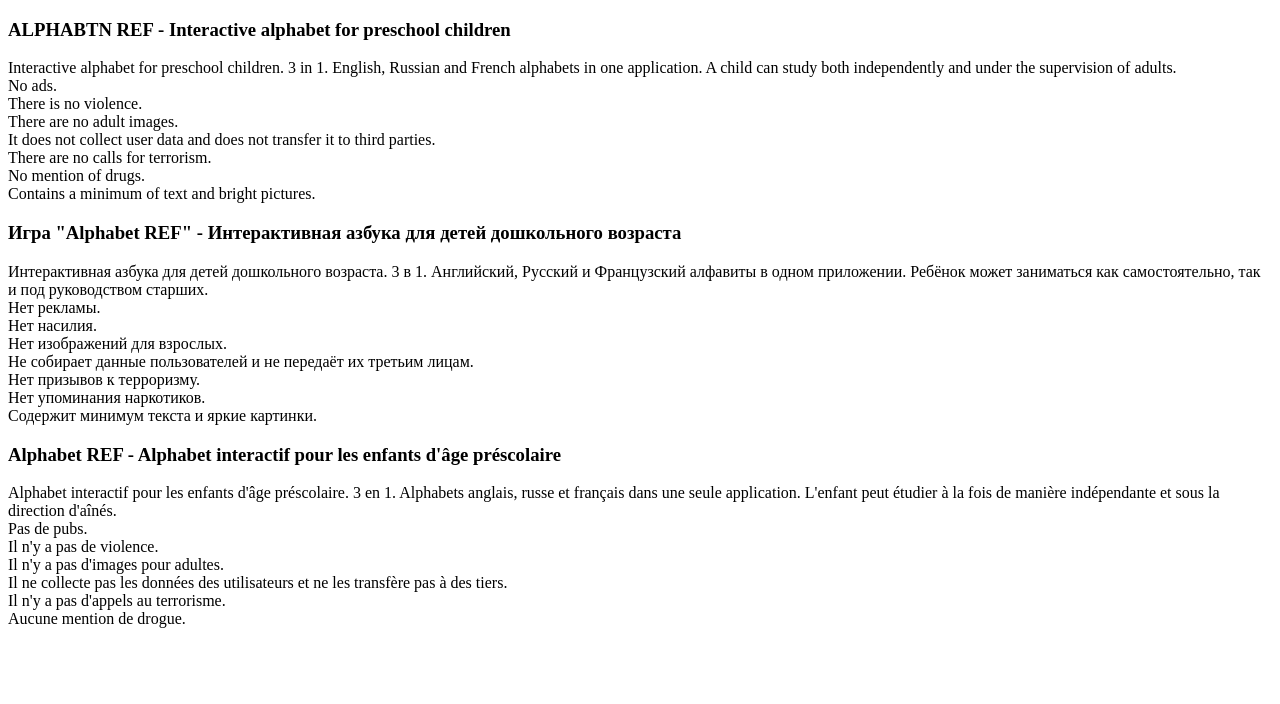
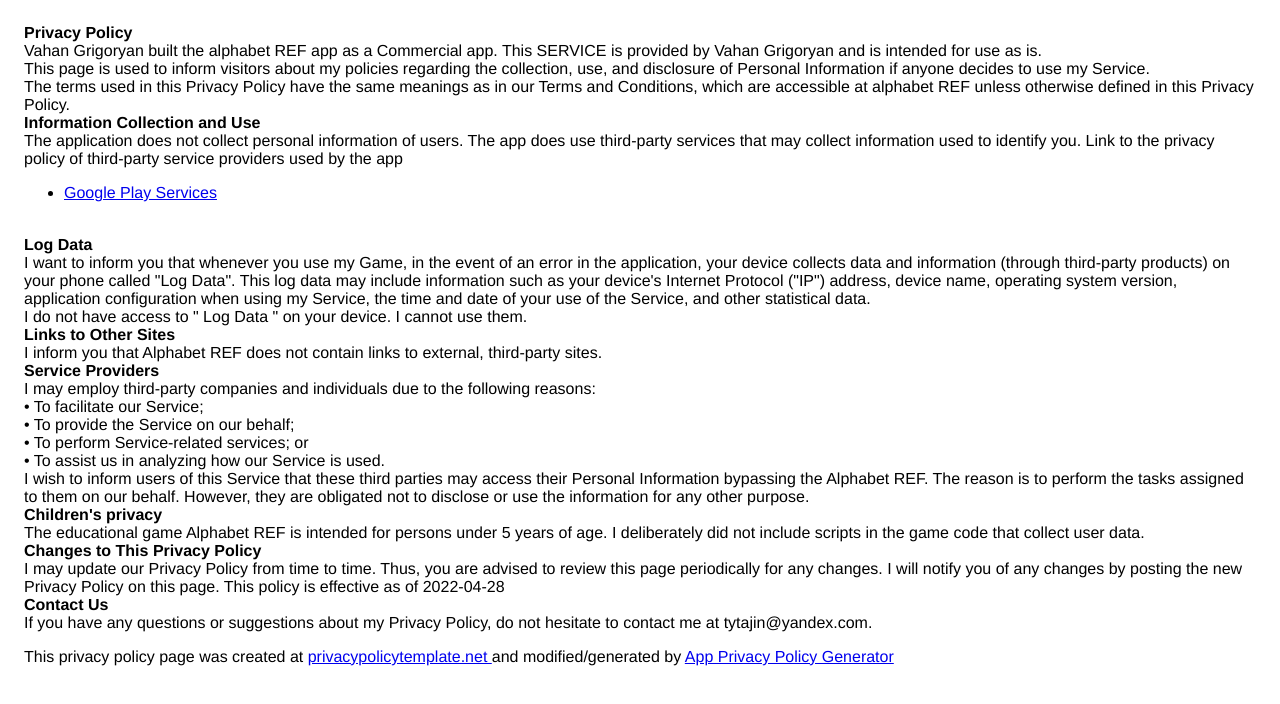
Before and after one commit to Vahan60/privacy, a plain HTML site: page index.html in a window 1280 px wide. Drawn offline with Linux system fonts and the light colour scheme.

Commit message:
Update index.html

```diff
--- a/index.html
+++ b/index.html
@@ -1,50 +1,42 @@
 <!DOCTYPE html>
+    <html>
+    <head>
+      <meta charset='utf-8'>
+      <meta name='viewport' content='width=device-width'>
+      <title>Privacy Policy</title>
+      <style> body { font-family: 'Helvetica Neue', Helvetica, Arial, sans-serif; padding:1em; } </style>
+    </head>
+    <body>
+      <b>Privacy Policy</b><br>
+Vahan Grigoryan built the alphabet REF app as a Commercial app. This SERVICE is provided by Vahan Grigoryan and is intended for use as is. <br>
+This page is used to inform visitors about my policies regarding the collection, use, and disclosure of Personal Information if anyone decides to use my Service.<br>
+The terms used in this Privacy Policy have the same meanings as in our Terms and Conditions, which are accessible at alphabet REF unless otherwise defined in this Privacy Policy.<br>
+<b>Information Collection and Use</b><br>
+The application does not collect personal information of users.
+The app does use third-party services that may collect information used to identify you.
+Link to the privacy policy of third-party service providers used by the app
+<ul><li><a href="https://www.google.com/policies/privacy/" target="_blank" rel="noopener noreferrer">Google Play Services</a></li></ul><br>
+<b>Log Data</b><br>
+I want to inform you that whenever you use my Game, in the event of an error in the application, your device collects data and information (through third-party products) on your phone called "Log Data". This log data may include information such as your device's Internet Protocol ("IP") address, device name, operating system version, application configuration when using my Service, the time and date of your use of the Service, and other statistical data.<br>
+I do not have access to " Log Data " on your device. I cannot use them.<br>
+<b>Links to Other Sites</b><br>
+I inform you that Alphabet REF does not contain links to external, third-party sites.<br>
+<b>Service Providers</b><br>
+I may employ third-party companies and individuals due to the following reasons:<br>
+•	To facilitate our Service;<br>
+•	To provide the Service on our behalf;<br>
+•	To perform Service-related services; or<br>
+•	To assist us in analyzing how our Service is used.<br>
+I wish to inform users of this Service that these third parties may access their Personal Information bypassing the Alphabet REF. The reason is to perform the tasks assigned to them on our behalf. However, they are obligated not to disclose or use the information for any other purpose.<br>
+<b>Children's privacy</b><br>
+The educational game Alphabet REF is intended for persons under 5 years of age. I deliberately did not include scripts in the game code that collect user data.<br>
+<b>Changes to This Privacy Policy</b><br>
+I may update our Privacy Policy from time to time. Thus, you are advised to review this page periodically for any changes. I will notify you of any changes by posting the new Privacy Policy on this page.
+This policy is effective as of 2022-04-28<br>
+<b>Contact Us</b><br>
+If you have any questions or suggestions about my Privacy Policy, do not hesitate to contact me at tytajin@yandex.com.
 
-<html>
 
-  <head>
-    <meta charset="UTF-8" />
-	<html lang="en">
-	<meta name="description" content="Interactive alphabet for preschoolers and first graders">
-	<html lang="fr">
-    <meta name="description" content="Abécédaire interactif pour les enfants d'âge préscolaire և les élèves de première année">
-	<html lang="ru">
-    <meta name="description" content="Интерактивная азбука для детей дошкольного возраста и первоклассников">
-	<meta name="viewport" content="width=device-width initial-scale=1" />
-    <title>alphabet</title>
-	<link rel="stylesheet"   href="style.css"/>
-  </head>
-
-  <body>
-        <h3>ALPHABTN REF - Interactive alphabet for preschool children</h3>
-	<p>Interactive alphabet for preschool children. 3 in 1. English, Russian and French alphabets in one application. A child can study both independently and under the supervision of adults.<br>
-No ads.<br>
-There is no violence.<br>
-There are no adult images.<br>
-It does not collect user data and does not transfer it to third parties.<br>
-There are no calls for terrorism.<br>
-No mention of drugs.<br>
-Contains a minimum of text and bright pictures.
-</p>
-	<h3>Игра "Аlphabet REF" - Интерактивная азбука для детей дошкольного возраста</h3>
-	<p>Интерактивная азбука для детей дошкольного возраста. 3 в 1. Английский, Русский и Французский алфавиты в одном приложении. Ребёнок может заниматься как самостоятельно, так и под руководством старших.<br>
-Нет рекламы.<br>
-Нет насилия.<br>
-Нет изображений для взрослых.<br>
-Не собирает данные пользователей и не передаёт их третьим лицам.<br>
-Нет призывов к терроризму.<br>
-Нет упоминания наркотиков.<br>
-Содержит минимум текста и яркие картинки.
-</p>
-	<h3>Alphabet REF - Alphabet interactif pour les enfants d'âge préscolaire</h3>
-<p>Alphabet interactif pour les enfants d'âge préscolaire. 3 en 1. Alphabets anglais, russe et français dans une seule application. L'enfant peut étudier à la fois de manière indépendante et sous la direction d'aînés.<br>
-Pas de pubs.<br>
-Il n'y a pas de violence.<br>
-Il n'y a pas d'images pour adultes.<br>
-Il ne collecte pas les données des utilisateurs et ne les transfère pas à des tiers.<br>
-Il n'y a pas d'appels au terrorisme.<br>
-Aucune mention de drogue.
-</p>
-  </body>
-
-</html>
+                </p>  <p>This privacy policy page was created at <a href="https://privacypolicytemplate.net" target="_blank" rel="noopener noreferrer">privacypolicytemplate.net </a>and modified/generated by <a href="https://app-privacy-policy-generator.nisrulz.com/" target="_blank" rel="noopener noreferrer">App Privacy Policy Generator</a></p>
+    </body>
+    </html>
```
